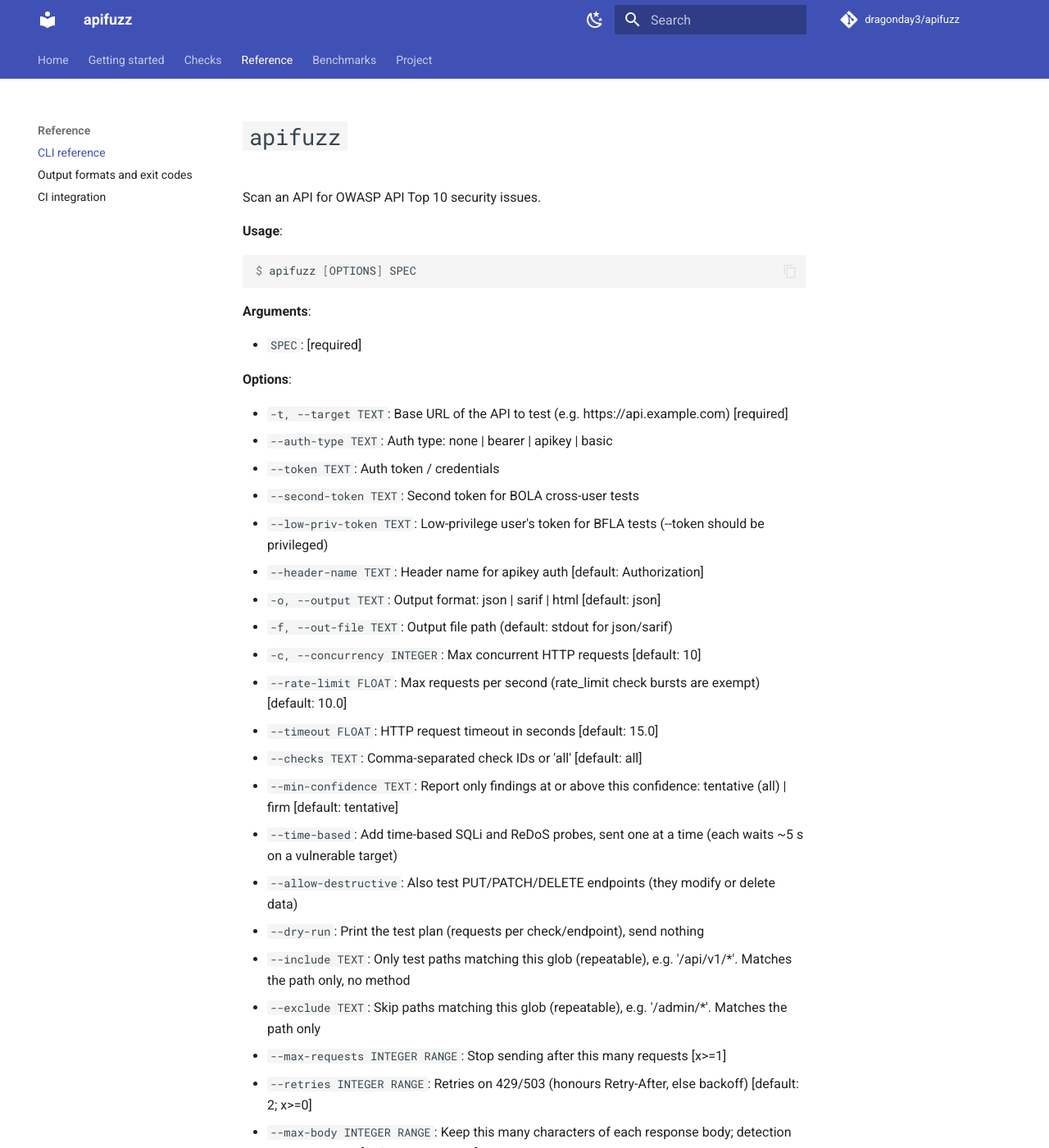
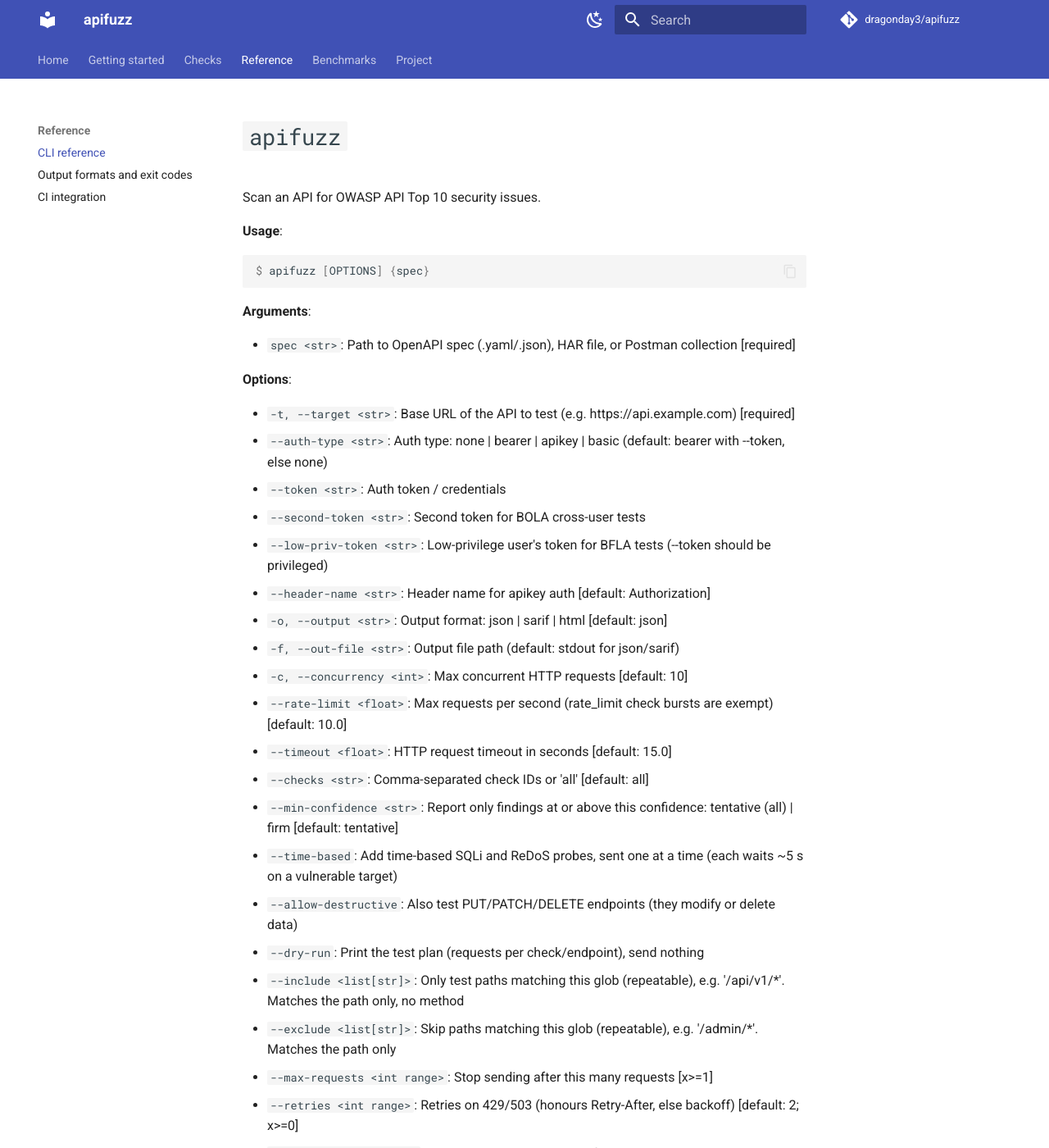
Before and after one commit to dragonday3/apifuzz, an MkDocs documentation site: the page built from docs-site/reference/cli.md, in a window 1280 px wide and 1400 px high. Shown: the whole window at 82% size. Built offline with MkDocs 1.6.1 and Material for MkDocs 9.7.7, drawn with Linux system fonts in a browser that asks for light colours; comment, search, counter and statistics services are not loaded; some of the changed text lies outside the part shown.

Commit message:
phase 7: review fixes (auth-type default survives Rich, docs pinned to the typer users get, accurate safety/redaction/SARIF wording, no configure-pages, CHANGELOG)
Co-Authored-By: Claude Opus 5.5 <noreply@anthropic.com>

````diff
--- a/docs-site/reference/cli.md
+++ b/docs-site/reference/cli.md
@@ -5,42 +5,42 @@ Scan an API for OWASP API Top 10 security issues.
 **Usage**:
 
 ```console
-$ apifuzz [OPTIONS] SPEC
+$ apifuzz [OPTIONS] {spec}
 ```
 
 **Arguments**:
 
-* `SPEC`: [required]
+* `spec <str>`: Path to OpenAPI spec (.yaml/.json), HAR file, or Postman collection  [required]
 
 **Options**:
 
-* `-t, --target TEXT`: Base URL of the API to test (e.g. https://api.example.com)  [required]
-* `--auth-type TEXT`: Auth type: none | bearer | apikey | basic
-* `--token TEXT`: Auth token / credentials
-* `--second-token TEXT`: Second token for BOLA cross-user tests
-* `--low-priv-token TEXT`: Low-privilege user&#x27;s token for BFLA tests (--token should be privileged)
-* `--header-name TEXT`: Header name for apikey auth  [default: Authorization]
-* `-o, --output TEXT`: Output format: json | sarif | html  [default: json]
-* `-f, --out-file TEXT`: Output file path (default: stdout for json/sarif)
-* `-c, --concurrency INTEGER`: Max concurrent HTTP requests  [default: 10]
-* `--rate-limit FLOAT`: Max requests per second (rate_limit check bursts are exempt)  [default: 10.0]
-* `--timeout FLOAT`: HTTP request timeout in seconds  [default: 15.0]
-* `--checks TEXT`: Comma-separated check IDs or &#x27;all&#x27;  [default: all]
-* `--min-confidence TEXT`: Report only findings at or above this confidence: tentative (all) | firm  [default: tentative]
+* `-t, --target <str>`: Base URL of the API to test (e.g. https://api.example.com)  [required]
+* `--auth-type <str>`: Auth type: none | bearer | apikey | basic (default: bearer with --token, else none)
+* `--token <str>`: Auth token / credentials
+* `--second-token <str>`: Second token for BOLA cross-user tests
+* `--low-priv-token <str>`: Low-privilege user&#x27;s token for BFLA tests (--token should be privileged)
+* `--header-name <str>`: Header name for apikey auth  [default: Authorization]
+* `-o, --output <str>`: Output format: json | sarif | html  [default: json]
+* `-f, --out-file <str>`: Output file path (default: stdout for json/sarif)
+* `-c, --concurrency <int>`: Max concurrent HTTP requests  [default: 10]
+* `--rate-limit <float>`: Max requests per second (rate_limit check bursts are exempt)  [default: 10.0]
+* `--timeout <float>`: HTTP request timeout in seconds  [default: 15.0]
+* `--checks <str>`: Comma-separated check IDs or &#x27;all&#x27;  [default: all]
+* `--min-confidence <str>`: Report only findings at or above this confidence: tentative (all) | firm  [default: tentative]
 * `--time-based`: Add time-based SQLi and ReDoS probes, sent one at a time (each waits ~5 s on a vulnerable target)
 * `--allow-destructive`: Also test PUT/PATCH/DELETE endpoints (they modify or delete data)
 * `--dry-run`: Print the test plan (requests per check/endpoint), send nothing
-* `--include TEXT`: Only test paths matching this glob (repeatable), e.g. &#x27;/api/v1/*&#x27;. Matches the path only, no method
-* `--exclude TEXT`: Skip paths matching this glob (repeatable), e.g. &#x27;/admin/*&#x27;. Matches the path only
-* `--max-requests INTEGER RANGE`: Stop sending after this many requests  [x&gt;=1]
-* `--retries INTEGER RANGE`: Retries on 429/503 (honours Retry-After, else backoff)  [default: 2; x&gt;=0]
-* `--max-body INTEGER RANGE`: Keep this many characters of each response body; detection sees only these  [default: 8192; x&gt;=1]
+* `--include <list[str]>`: Only test paths matching this glob (repeatable), e.g. &#x27;/api/v1/*&#x27;. Matches the path only, no method
+* `--exclude <list[str]>`: Skip paths matching this glob (repeatable), e.g. &#x27;/admin/*&#x27;. Matches the path only
+* `--max-requests <int range>`: Stop sending after this many requests  [x&gt;=1]
+* `--retries <int range>`: Retries on 429/503 (honours Retry-After, else backoff)  [default: 2; x&gt;=0]
+* `--max-body <int range>`: Keep this many characters of each response body; detection sees only these  [default: 8192; x&gt;=1]
 * `--insecure`: Skip TLS certificate verification
-* `--proxy TEXT`: Send traffic through a proxy, e.g. http://127.0.0.1:8080
-* `--oob-url TEXT`: Collector URL you control (interactsh, webhook) for blind SSRF payloads
-* `--fail-on TEXT`: Exit 1 if any finding is at least this severe: critical | high | medium | low | info | never  [default: high]
-* `--ignore-file TEXT`: Accepted findings to suppress (default: .apifuzz-ignore.yaml if present)
-* `--write-ignore TEXT`: Write an ignore file accepting every finding of this scan, then exit 0
+* `--proxy <str>`: Send traffic through a proxy, e.g. http://127.0.0.1:8080
+* `--oob-url <str>`: Collector URL you control (interactsh, webhook) for blind SSRF payloads
+* `--fail-on <str>`: Exit 1 if any finding is at least this severe: critical | high | medium | low | info | never  [default: high]
+* `--ignore-file <str>`: Accepted findings to suppress (default: .apifuzz-ignore.yaml if present)
+* `--write-ignore <str>`: Write an ignore file accepting every finding of this scan, then exit 0
 * `-q, --quiet`: Suppress progress output
 * `--install-completion`: Install completion for the current shell.
 * `--show-completion`: Show completion for the current shell, to copy it or customize the installation.
--- a/pyproject.toml
+++ b/pyproject.toml
@@ -53,7 +53,10 @@ dev = [
 ]
 docs = [
     "mkdocs-material==9.7.7",  # pinned: the site is built with --strict, a new theme release can add warnings
-    "typer==0.25.1",  # pinned: docs-site/reference/cli.md is generated by typer and its format changes between versions
+    "typer==0.29.1",  # pinned: docs-site/reference/cli.md is generated by typer and its format changes between versions
+    "click==8.5.1",   # pinned with typer: click formats the [default: ...] text in the generated reference
+    "mkdocs==1.6.1",
+    "pymdown-extensions==12.3",
 ]
 
 [project.scripts]
````
Also changed, not shown: CHANGELOG.md (+3 -0 lines), docs-site/how-it-works.md (+3 -2 lines), docs-site/reference/output.md (+1 -1 lines), docs-site/safety.md (+1 -1 lines), 2 other files.
